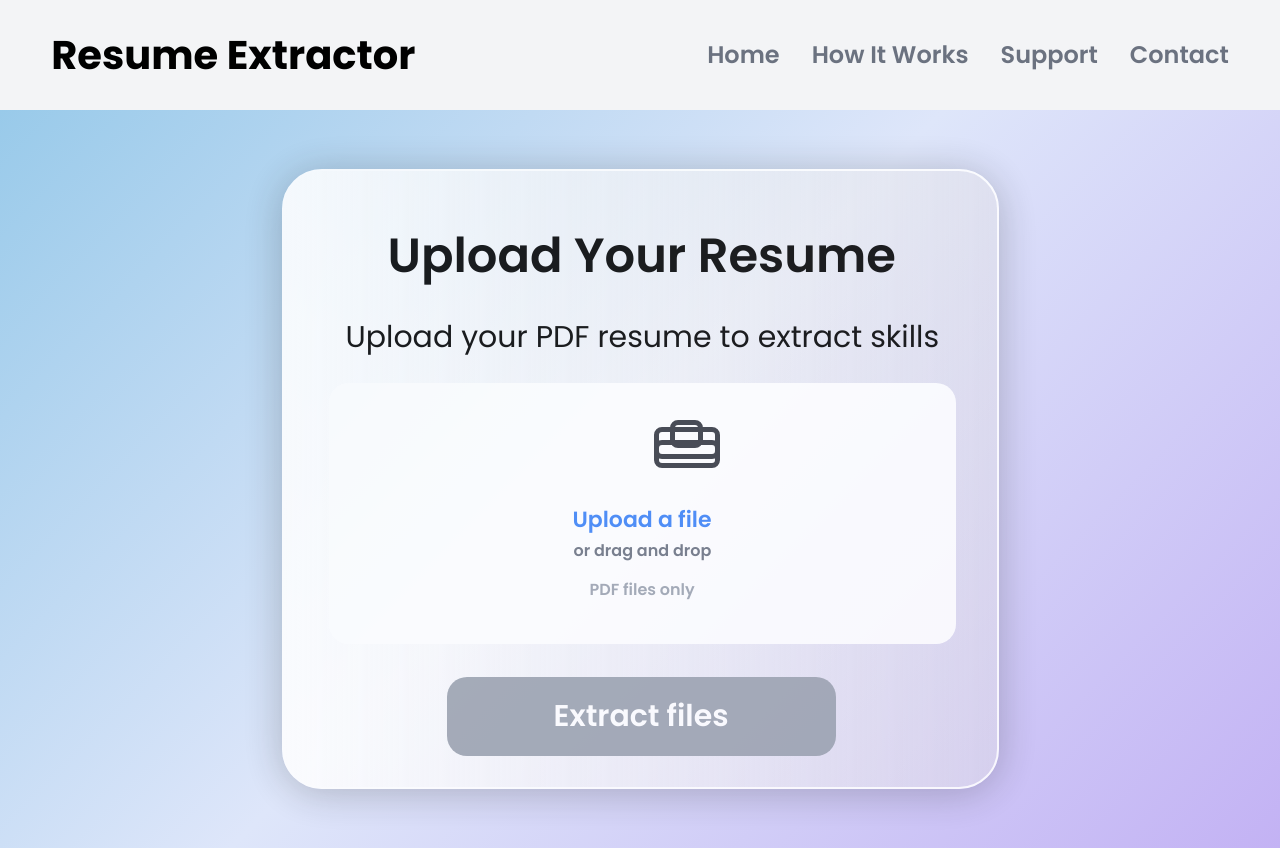
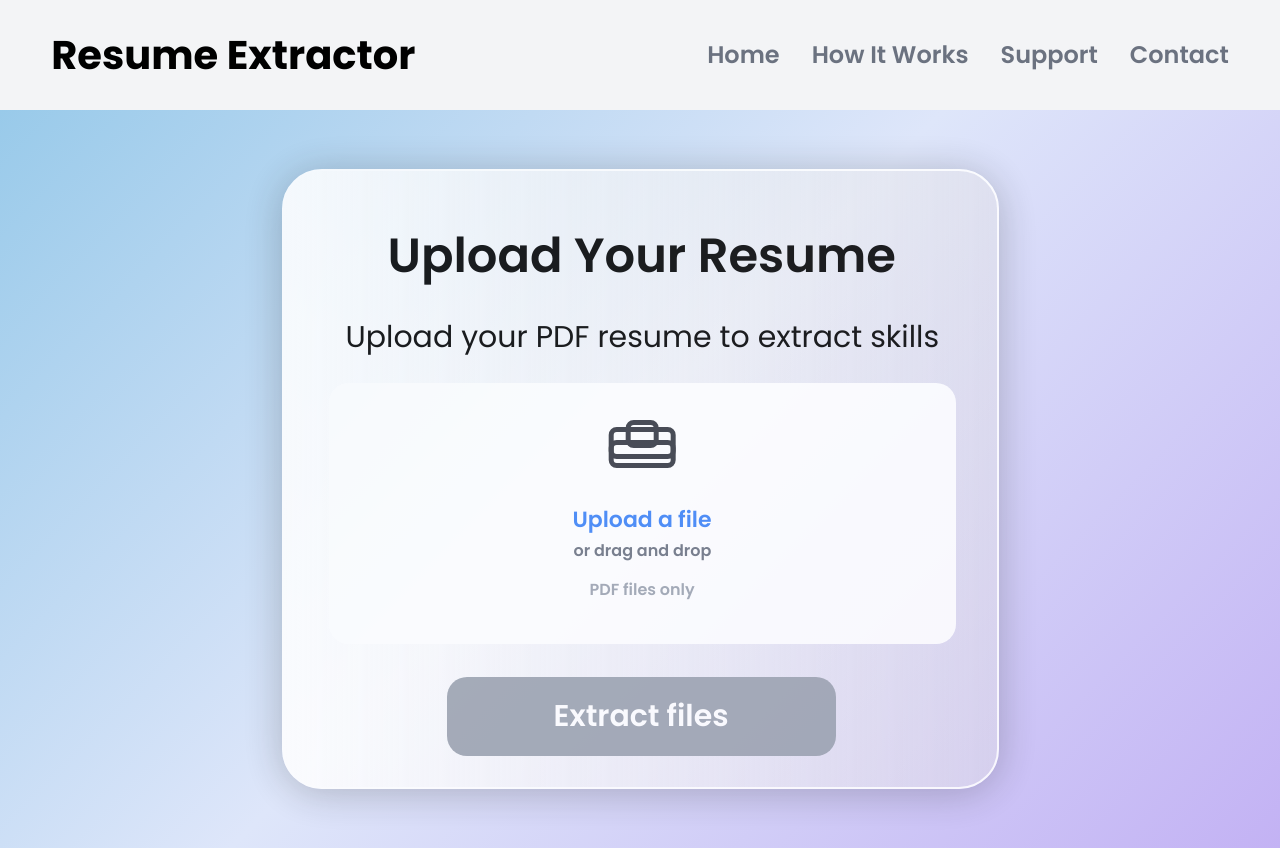
Before and after one commit to Fury044/Resume-Extractor-Final, a React (Vite) app in the folder frontend/: page / in a window 1280 px wide. Built offline with nearby package versions, Linux system fonts and the light colour scheme; no server answers.

Commit message:
Update Upload.jsx

```diff
--- a/frontend/src/pages/Upload.jsx
+++ b/frontend/src/pages/Upload.jsx
@@ -94,7 +94,7 @@ export default function Upload() {
             style={{display: 'none'}}
           />
           {/* Upload Shapes from Figma */}
-          <div style={{position: 'absolute', left: 328, top: 60}}>
+          <div style={{position: 'absolute', left: '50%', top: 60, transform: 'translateX(-50%)'}}>
             <div style={{width: 60.63, height: 13.14, borderRadius: 5, outline: '5px #33363F solid', outlineOffset: '-2.50px'}} />
             <div style={{width: 21.90, height: 26.95, position: 'absolute', left: 16.84, top: 2.19, transform: 'rotate(-90deg)', transformOrigin: 'top left', borderRadius: 5, outline: '5px #33363F solid', outlineOffset: '-2.50px'}} />
             <div style={{width: 60.63, height: 35.04, position: 'absolute', left: 0, top: -13.14, borderRadius: 5, outline: '5px #33363F solid', outlineOffset: '-2.50px'}} />
```
